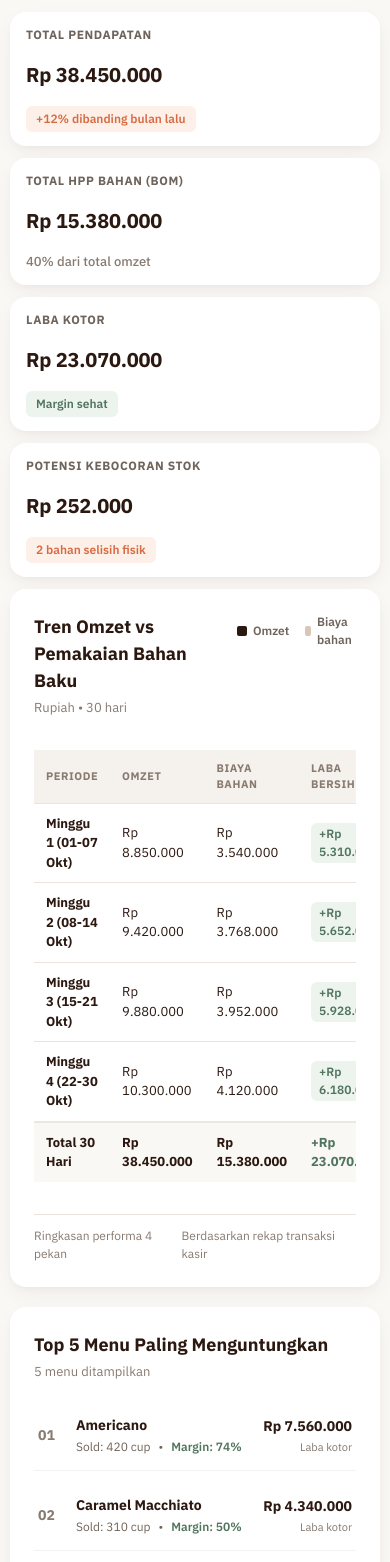
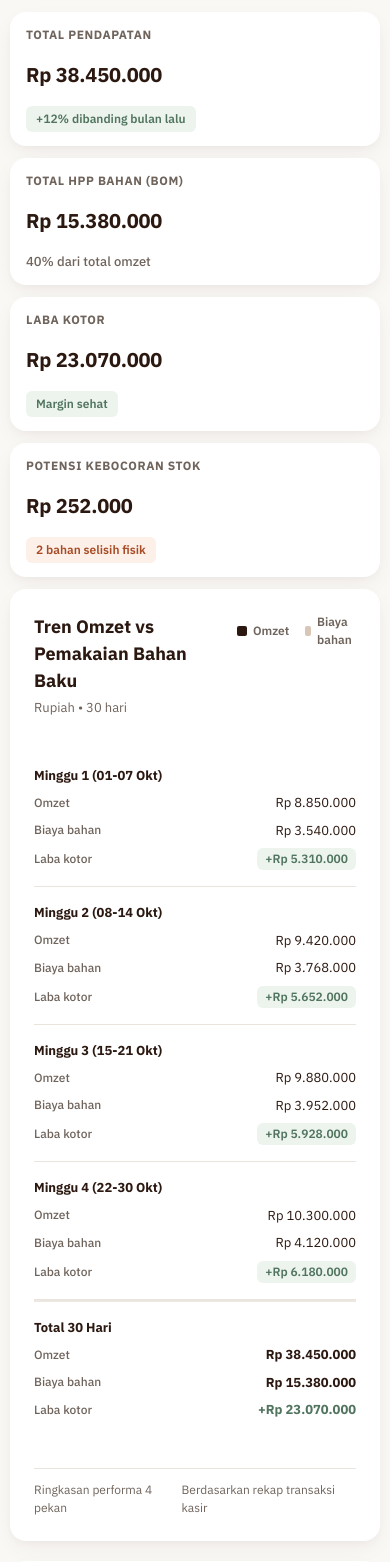
Before and after one commit to Dev-Crafters-io/Kopify, a PHP site: page /laporan.html in a window 390 px wide. Shown: the part 293-1855 px from the top of the page. Run offline with PHP 8.4, Linux system fonts and the light colour scheme.

Commit message:
fix(laporan): kontras, fokus keyboard, istilah laba kotor, badge pertumbuhan hijau, dan tabel jadi card di mobile

```diff
--- a/assets/css/laporan.css
+++ b/assets/css/laporan.css
@@ -10,14 +10,14 @@
   --bg-card: #FFFFFF;
   --color-primary-dark: #2B1810;
   --color-muted: #6F645C;
-  --color-subtle: #887A70;
+  --color-subtle: #6F645C;
   --color-border: #ECE7E1;
   --color-border-subtle: #EAE4DD;
   --color-shadow: rgba(43, 24, 16, 0.06);
   --shadow-card: 0 8px 24px -4px rgba(43, 24, 16, 0.06), 0 4px 8px -2px rgba(43, 24, 16, 0.04);
   --color-success: #50745E;
   --color-success-bg: #EDF4EE;
-  --color-alert: #D96B43;
+  --color-alert: #A84B25;
   --color-alert-bg: #FCF0E9;
   --color-chart-bar: #D8C7B7;
   --color-pill-bg: #F5F1EC;
@@ -893,7 +893,7 @@ body {
     border-radius: var(--radius-sm);
     background-color: #FEF2F2;
     border: 1px solid #FECACA;
-    color: #DC2626;
+    color: #B91C1C;
     font-size: 13px;
     font-weight: 600;
     text-decoration: none;
@@ -1034,3 +1034,83 @@ body {
     font-size: 12px;
   }
 }
+
+/* ring fokus keyboard; diletakkan paling akhir agar menang atas outline:none di rule dasar */
+:focus-visible {
+  outline: 2px solid var(--color-primary-dark);
+  outline-offset: 2px;
+}
+
+/* ≤768px: tiap baris tabel jadi card berisi pasangan label–nilai, supaya kolom kanan tidak terpotong */
+@media (max-width: 768px) {
+  .sales-summary-wrapper,
+  .table-responsive {
+    overflow-x: visible;
+  }
+
+  .sales-summary-table,
+  .sales-summary-table tbody,
+  .sales-summary-table tfoot,
+  .audit-table,
+  .audit-table tbody {
+    display: block;
+  }
+
+  /* header disembunyikan secara visual tapi tetap dibaca screen reader */
+  .sales-summary-table thead,
+  .audit-table thead {
+    position: absolute;
+    width: 1px;
+    height: 1px;
+    overflow: hidden;
+    clip: rect(0 0 0 0);
+    white-space: nowrap;
+  }
+
+  .sales-summary-table tr,
+  .audit-table tbody tr {
+    display: block;
+    padding: 12px 0;
+    border-bottom: 1px solid var(--color-border-subtle);
+  }
+
+  .sales-summary-table tfoot tr {
+    border-bottom: none;
+    border-top: 2px solid var(--color-border);
+  }
+
+  .sales-summary-table th,
+  .sales-summary-table td,
+  .sales-summary-table tfoot th,
+  .sales-summary-table tfoot td,
+  .audit-table td {
+    display: flex;
+    justify-content: space-between;
+    align-items: center;
+    gap: 12px;
+    padding: 4px 0;
+    border: none;
+    background: none;
+  }
+
+  .sales-summary-table td::before,
+  .audit-table td::before {
+    font-size: 12px;
+    font-weight: 500;
+    color: var(--color-subtle);
+  }
+
+  .sales-summary-table td:nth-child(2)::before { content: "Omzet"; }
+  .sales-summary-table td:nth-child(3)::before { content: "Biaya bahan"; }
+  .sales-summary-table td:nth-child(4)::before { content: "Laba kotor"; }
+
+  .audit-table td.cell-material {
+    font-weight: 700;
+  }
+
+  .audit-table td:nth-child(2)::before { content: "Teori (POS)"; }
+  .audit-table td:nth-child(3)::before { content: "Fisik terpakai"; }
+  .audit-table td:nth-child(4)::before { content: "Selisih"; }
+  .audit-table td:nth-child(5)::before { content: "Nilai kerugian"; }
+  .audit-table td:nth-child(6)::before { content: "Status"; }
+}
--- a/laporan.html
+++ b/laporan.html
@@ -8,7 +8,7 @@
   <link rel="preconnect" href="https://fonts.googleapis.com">
   <link rel="preconnect" href="https://fonts.gstatic.com" crossorigin>
   <link href="https://fonts.googleapis.com/css2?family=IBM+Plex+Sans:wght@400;500;600;700&family=Plus+Jakarta+Sans:wght@400;500;600;700&display=swap" rel="stylesheet">
-  <link rel="stylesheet" href="./assets/css/laporan.css?v=3">
+  <link rel="stylesheet" href="./assets/css/laporan.css?v=5">
 </head>
 <body>
   <div class="report-container">
@@ -99,7 +99,7 @@
       <article class="metric-card">
         <span class="metric-header">TOTAL PENDAPATAN</span>
         <strong class="metric-value">Rp 38.450.000</strong>
-        <span class="metric-badge metric-badge--alert">+12% dibanding bulan lalu</span>
+        <span class="metric-badge metric-badge--success">+12% dibanding bulan lalu</span>
       </article>
 
       <article class="metric-card">
@@ -147,7 +147,7 @@
                 <th scope="col">Periode</th>
                 <th scope="col">Omzet</th>
                 <th scope="col">Biaya Bahan</th>
-                <th scope="col">Laba Bersih</th>
+                <th scope="col">Laba Kotor</th>
               </tr>
             </thead>
             <tbody>
```
